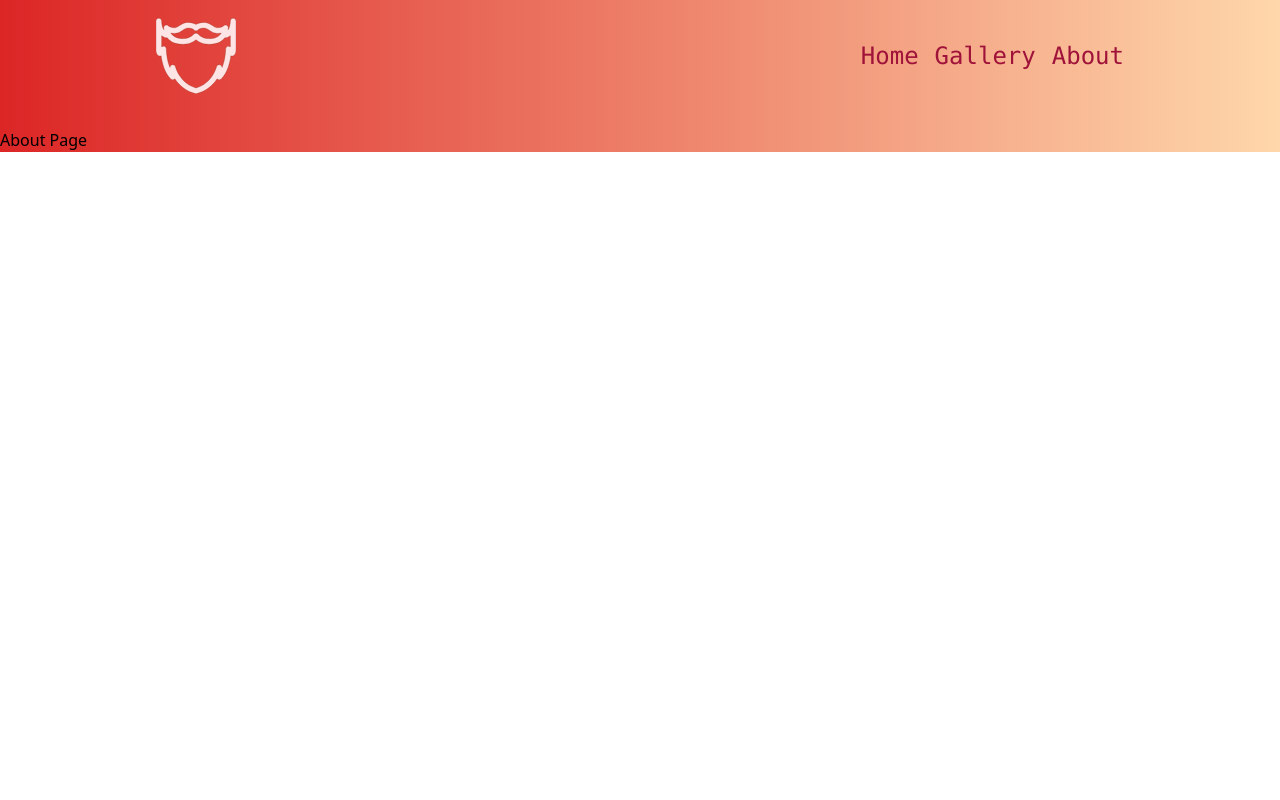
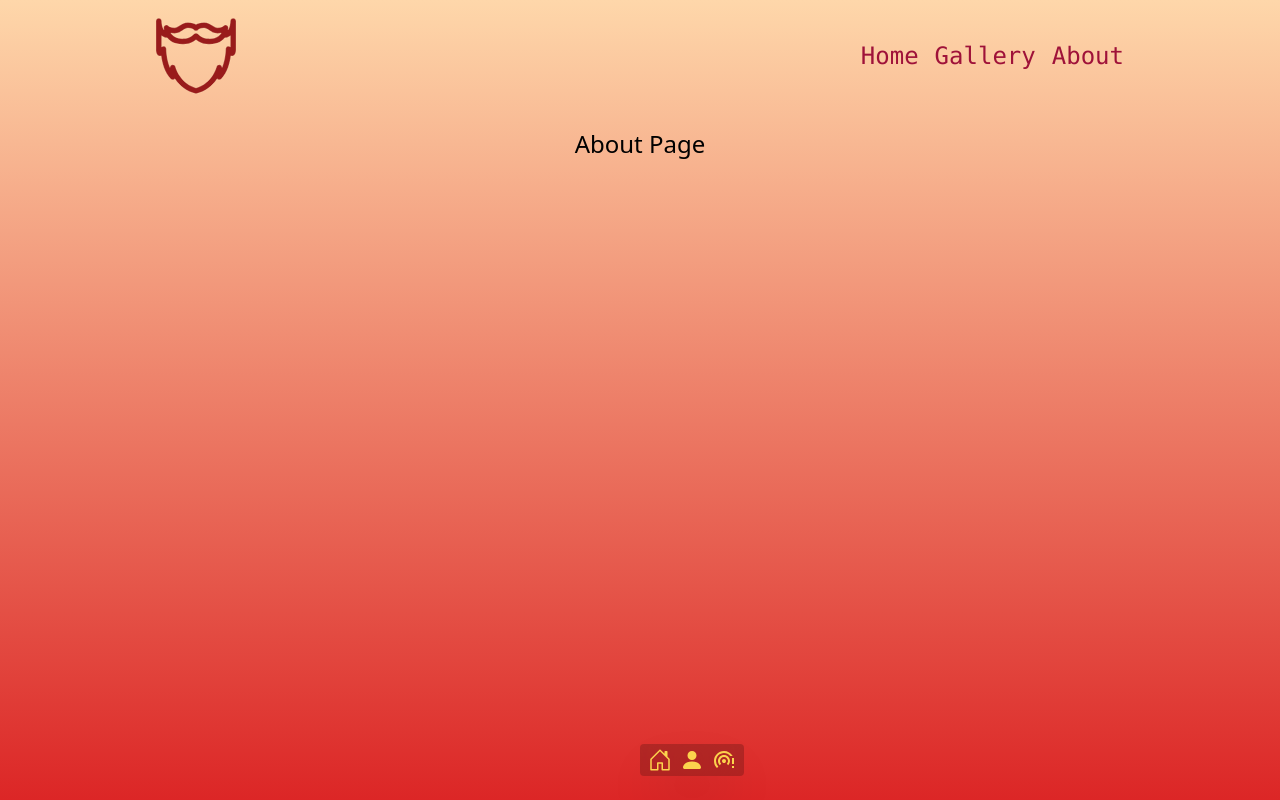
Before and after one commit to Sakif04/Portfolio_React, a React (Vite) app: page /about in a window 1280 px wide. Built offline with nearby package versions, Linux system fonts and the light colour scheme.

Commit message:
tailwind practice

```diff
--- a/index.html
+++ b/index.html
@@ -5,7 +5,7 @@
     <link rel="icon" type="image/svg+xml" href="/src/favicon.svg" />
     <meta name="viewport" content="width=device-width, initial-scale=1.0" />
 
-    <title>Vite App</title>
+    <title>Portfolio</title>
   </head>
   <body>
     <div id="root">
--- a/package.json
+++ b/package.json
@@ -2,7 +2,6 @@
   "name": "forum",
   "private": true,
   "version": "0.0.0",
-
   "watch": {
     "build": {
       "patterns": [
@@ -12,7 +11,7 @@
     }
   },
   "scripts": {
-    "watch":"npm-watch",
+    "watch": "npm-watch",
     "dev": "vite",
     "build": "vite build",
     "preview": "vite preview"
@@ -20,13 +19,14 @@
   "dependencies": {
     "react": "^17.0.2",
     "react-dom": "^17.0.2",
+    "react-icons": "^4.3.1",
     "react-router-dom": "^6.2.2",
     "tailwindcss": "^3.0.23"
   },
   "devDependencies": {
-    "npm-watch": "^0.11.0",
     "@vitejs/plugin-react": "^1.0.7",
     "autoprefixer": "^10.4.4",
+    "npm-watch": "^0.11.0",
     "postcss": "^8.4.12",
     "vite": "^2.8.0"
   }
--- a/src/App.jsx
+++ b/src/App.jsx
@@ -3,7 +3,7 @@ import Gallery from "./components/Gallery";
 import Home from "./components/Home";
 import Header from "./components/Header";
 import About from "./components/About";
-
+import Links from "./components/Links";
 import {
   BrowserRouter as Router,
   Routes,
@@ -18,15 +18,19 @@ function App() {
 
   return (
     <div className="app-body">
-      <div className="App-header z-10 font-sans ">
+      <div className="z-10 font-sans ">
 
         <Router>
+        <Links />
         <Header />
+
           <Routes>
             <Route path="/" element={<Home />} />
             <Route path="gallery" element={<Gallery />} />
             <Route path="about" element={<About />} />
+
           </Routes>
+
          </Router>
 
 
--- a/src/components/About.jsx
+++ b/src/components/About.jsx
@@ -1,6 +1,6 @@
 export default function About(){
 
     return(
-        <h1 className="my-4"> About Page</h1>
+        <h1 className="text-2xl my-4 text-center"> About Page</h1>
     )
 }
--- a/src/components/Header.jsx
+++ b/src/components/Header.jsx
@@ -1,5 +1,6 @@
 import beardLogo from "./../images/beard.svg"
 import {Link} from "react-router-dom";
+
 export default function Header(){
 
  return(
@@ -7,7 +8,7 @@ export default function Header(){
             <nav className="app-header">
             <Link className="mx-2 w-35 z-30 h-20" to="." >
 
-            <svg className="stroke-orange-900 fill-rose-100 w-20"   version="1.1"  xmlns="http://www.w3.org/2000/svg" xlink="http://www.w3.org/1999/xlink" x="0px" y="0px" viewBox="0 0 297 297"  >
+            <svg className="logo"   version="1.1"  xmlns="http://www.w3.org/2000/svg" xlink="http://www.w3.org/1999/xlink" x="0px" y="0px" viewBox="0 0 297 297"  >
             <path d="M286.542,8.628c-5.775,0-10.457,4.683-10.457,10.457c0,0.112-0.104,11.553-3.778,22.576
               c-1.349,4.047-2.876,7.224-4.501,9.726c0.601-3.86,0.657-6.495,0.66-7.122c0.024-4.241-2.515-8.077-6.428-9.711
               c-3.911-1.637-8.427-0.745-11.425,2.256c-0.069,0.068-7.561,6.892-22.471,6.892c-6.79,0-12.217-3.618-19.088-8.199
@@ -38,16 +39,17 @@ export default function Header(){
               />
 
             </svg>
-        </Link>
-            <div id="burger" className="hamburger" >
+             </Link>
+            {/* <div id="burger" className="hamburger" >
               <div className="w-10 h-1 bg-red-800"></div>
               <div className="w-10 h-1 bg-red-800 my-2"></div>
               <div className="w-10 h-1 bg-red-800"></div>
-            </div>
+            </div> */}
+
             <div className="lg:opacity-100   sm: opacity-0">
-              <Link className="mx-2 z-30" to="." >Home</Link>
-              <Link className="mx-2 z-30" to="/gallery">Gallery</Link>
-              <Link className="mx-2 z-30" to="about">About</Link>
+              <Link className="mx-2 z-30 hover:text-white" to="." >Home</Link>
+              <Link className="mx-2 z-30 hover:text-white" to="/gallery">Gallery</Link>
+              <Link className="mx-2 z-30 hover:text-white" to="about">About</Link>
             </div>
             </nav>
     </header>
--- a/src/components/Home.jsx
+++ b/src/components/Home.jsx
@@ -1,7 +1,7 @@
 export default function Home(){
 
     return(
-        <div id="Home" className="min-w-fit h-screen ">
+        <div id="Home" className="min-w-fit h-full">
            <h2 className="text-center text-4xl text-slate-900">Home page</h2>
             <h1 className='text-center my-2 text-2xl text-gray-700'> Hello Vite + React! </h1>
         </div>
--- /dev/null
+++ b/src/components/Links.jsx
@@ -0,0 +1,20 @@
+import {BsHouseDoor} from "react-icons/bs";
+import {BsFillPersonFill} from "react-icons/bs";
+import {FcFlashOn} from "react-icons/fc";
+import {MdWifiTetheringErrorRounded} from "react-icons/md"
+import { Link } from "react-router-dom";
+export default function Links(){
+
+    return (
+        <div className="sticky-links">
+            <Link to="." >
+                <BsHouseDoor className="link" />
+            </Link>
+            <Link to="/about">
+                <BsFillPersonFill  className="link"/>
+            </Link>
+
+            <MdWifiTetheringErrorRounded className="link"/>
+        </div>
+    )
+}
--- a/src/css/tailwind.css
+++ b/src/css/tailwind.css
@@ -9,15 +9,24 @@
   display: none;
 }
 @layer components {
+
+  .logo{
+    @apply stroke-amber-100 fill-red-800 w-20
+  }
     .app-body{
-    @apply bg-gradient-to-r from-red-600 to-orange-200 w-screen
+      @apply h-screen bg-gradient-to-t from-red-600 to-orange-200 w-screen
     }
-
+    .sticky-links{
+      @apply fixed left-1/2 bottom-6 flex flex-row flex-wrap backdrop-blur-2xl bg-black/20 p-1 rounded shadow-2xl;
+    }
+.link{
+  @apply text-amber-300 hover:text-white text-2xl cursor-pointer mx-1 ;
+}
     .hamburger{
       @apply lg:opacity-0 sm:opacity-100 absolute top-8 right-8;
     }
     .carousel{
-    @apply w-screen bg-yellow-300 text-2xl text-orange-800;
+      @apply w-screen  bg-yellow-300 text-2xl text-orange-800;
     }
     .app-header{
       @apply flex font-mono text-2xl justify-between z-20 py-4 mx-auto w-4/5 px-5   text-rose-800  items-center;
--- a/src/main.jsx
+++ b/src/main.jsx
@@ -1,6 +1,6 @@
 import React from 'react'
 import ReactDOM from 'react-dom'
-import './index.css'
+import './css/index.css';
 import App from './App'
 
 ReactDOM.render(
```
Also changed, not shown: src/css/index.css (renamed from src/index.css), 2 other files (tests, documents, lock files or other folders). Lines whose indentation alone changed are shown as unchanged.
